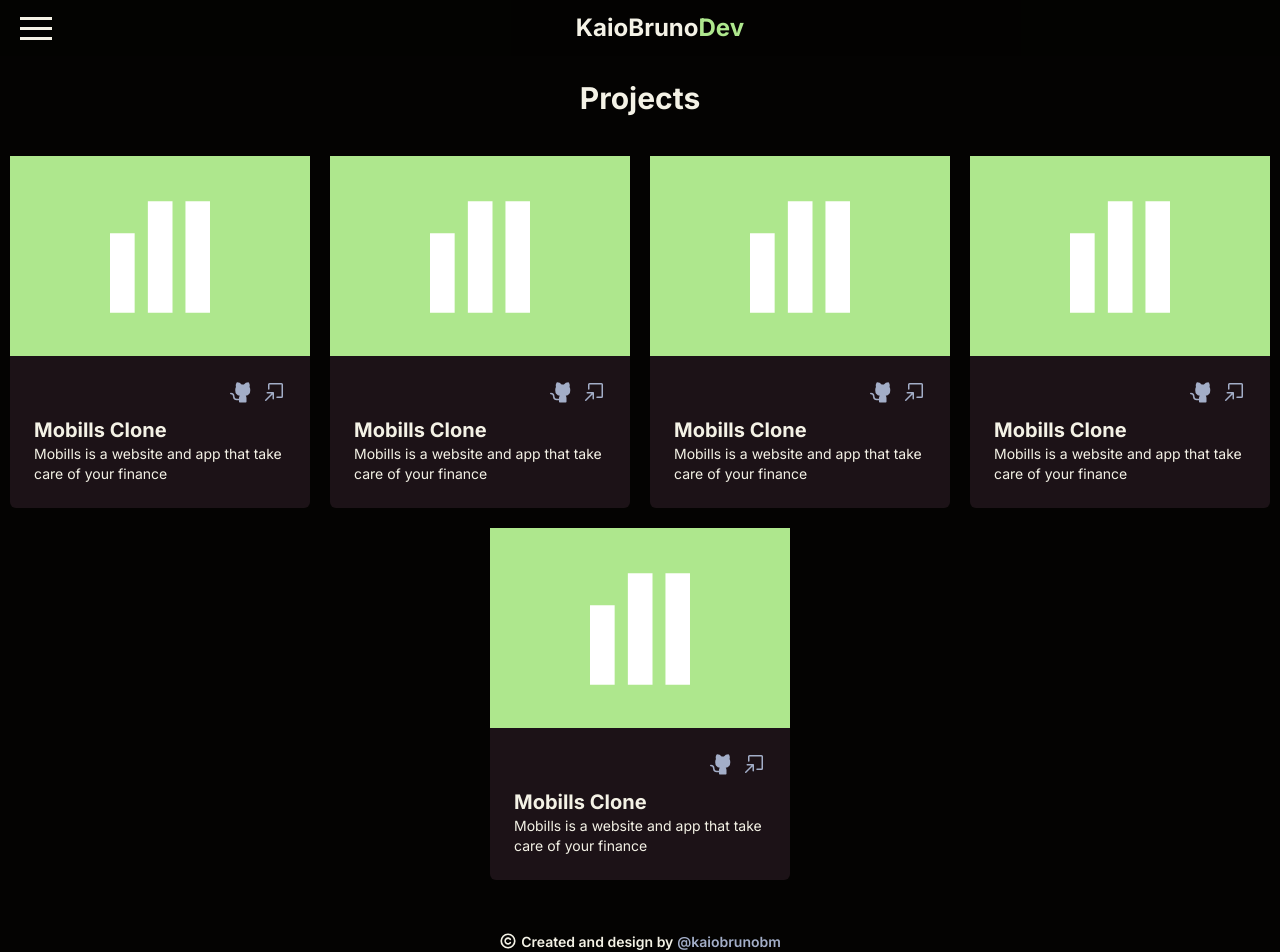
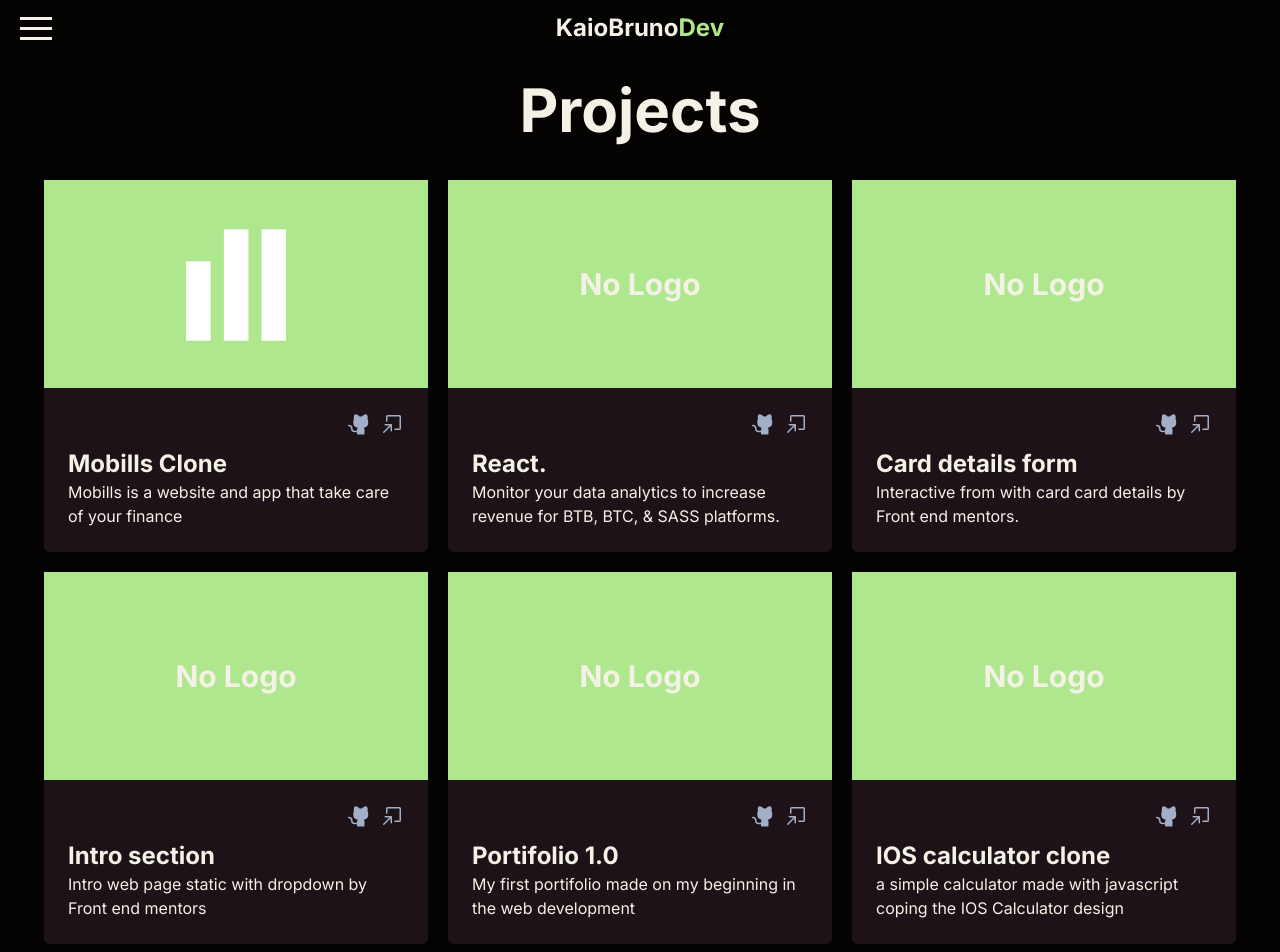
Before and after one commit to kaiobrunobm/kaiobruno-homepage, a Next.js app: page /Projects in a window 1280 px wide. Shown: the top 952 px of the page. Built offline with nearby package versions, Linux system fonts and the light colour scheme.

Commit message:
Projects Section and Animations
Adding a file with the array with the projects and adding the animations, hover and tap effect

```diff
--- a/app/Components/Header.tsx
+++ b/app/Components/Header.tsx
@@ -22,10 +22,10 @@ const Header = () => {
   };
   return (
     <>
-      <header className="h-[7vh] w-full fixed top-0 bg-background/40 flex justify-center items-center p-4 text-very-dark-primary z-20">
+      <header className="h-[7vh] w-full fixed top-0 bg-background/40 backdrop-blur-md flex justify-center items-center p-4 text-very-dark-primary z-20">
         <Link href="/">
           <motion.h1
-            className="w-full font-bold text-2xl ml-10 text-text"
+            className="w-full font-bold text-2xl ml-10 text-text md:ml-0"
             whileTap={{
               scale: 0.9,
               transition: { duration: 0.3 },
@@ -65,22 +65,22 @@ const Header = () => {
             style={{ pointerEvents: isOpen ? "auto" : "none" }}
             className="flex flex-col gap-1 mt-3 bg-white rounded-md text-secondary p-6 text-lg"
           >
+            <Link href="/AboutMe" onClick={() => handleMenu()}>
               <motion.li
                 className="md:hover:bg-slate-200 duration-150 py-2 px-5 rounded-lg"
                 variants={menuOptionsVariant}
               >
-              <Link href="/AboutMe" onClick={() => handleMenu()}>
                 About me
+              </motion.li>
             </Link>
-            </motion.li>
+            <Link href="/Projects" onClick={() => handleMenu()}>
               <motion.li
                 className="md:hover:bg-slate-200 duration-150 py-2 px-5 rounded-lg"
                 variants={menuOptionsVariant}
               >
-              <Link href="/Projects" onClick={() => handleMenu()}>
                 Projects
+              </motion.li>
             </Link>
-            </motion.li>
           </motion.ul>
         </motion.nav>
       </header>
--- a/app/Projects/ProjectCard/ProjectCard.tsx
+++ b/app/Projects/ProjectCard/ProjectCard.tsx
@@ -1,6 +1,7 @@
 "use client";
 import Image from "next/image";
 import { ArrowSquareIn, GithubLogo } from "@phosphor-icons/react";
+import { motion } from "framer-motion";
 
 const ProjectCard = ({
   name,
@@ -13,34 +14,57 @@ const ProjectCard = ({
   description: string;
   htmlUrl: string;
   repoUrl: string;
-  logoUrl: string;
+  logoUrl?: string;
 }) => {
   return (
-    <div className="flex flex-wrap w-[300px] bg-secondary rounded-md text-text">
-      <div className="bg-primary flex-[1_1_200px] h-[200px] flex items-center justify-center">
-        <Image src={logoUrl} alt={`${name} logo`} height={100} width={100} />
+    <div className="flex flex-wrap w-72 lg:w-96  bg-secondary rounded-md text-text">
+      <div className="bg-primary flex-auto h-52 flex items-center justify-center">
+        {logoUrl ? (
+          <Image src={logoUrl} alt={`${name} logo`} height={100} width={100} />
+        ) : (
+          <h1 className="font-bold text-3xl">No Logo</h1>
+        )}
       </div>
-      <div className="flex-[2_1_300px] p-6">
+      <div className="flex-auto p-6">
         <div className="flex items-center justify-end gap-2 mb-3">
-          <a
+          <motion.a
             href={repoUrl}
             target="_blank"
             rel="noopener noreferrer"
             className="text-accent"
+            whileHover={{
+              y: -3,
+              transition: { duration: 0.2 },
+            }}
           >
             <GithubLogo size={24} weight="fill" />
-          </a>
-          <a
+          </motion.a>
+          <motion.a
             href={htmlUrl}
             target="_blank"
             rel="noopener noreferrer"
             className="text-accent"
+            whileHover={{
+              y: -3,
+              x: 3,
+              transition: { duration: 0.2 },
+            }}
+            whileTap={{
+              y: 0,
+              x: 0,
+              transition: { duration: 0.2 },
+            }}
           >
             <ArrowSquareIn size={24} />
-          </a>
+          </motion.a>
         </div>
-        <h2 className="font-bold text-xl">{name}</h2>
-        <p className="text-sm">{description}</p>
+        <h2 className="font-bold text-xl md:text-2xl">{name}</h2>
+        <p
+          className="text-sm lg:text-base
+        "
+        >
+          {description}
+        </p>
       </div>
     </div>
   );
--- /dev/null
+++ b/app/Projects/Projects/Projects.tsx
@@ -0,0 +1,31 @@
+"use client";
+import ProjectCard from "../ProjectCard/ProjectCard";
+import { projects } from "../projects";
+
+interface project {
+  id: number;
+  name: string;
+  description: string;
+  logoUrl?: string;
+  htmlUrl: string;
+  repoUrl: string;
+}
+
+const Projects = () => {
+  return (
+    <div className="h-full flex flex-wrap justify-center items-center gap-5">
+      {projects.map((project: project) => (
+        <ProjectCard
+          key={project.id}
+          name={project.name}
+          description={project.description}
+          logoUrl={project?.logoUrl}
+          htmlUrl={project.htmlUrl}
+          repoUrl={project.repoUrl}
+        />
+      ))}
+    </div>
+  );
+};
+
+export default Projects;
--- a/app/Projects/page.tsx
+++ b/app/Projects/page.tsx
@@ -1,55 +1,14 @@
-import ProjectCard from "./ProjectCard/ProjectCard";
-
-interface project {
-  name: string;
-  description: string;
-  logoUrl: string;
-  htmlUrl: string;
-  repoUrl: string;
-}
+import Projects from "./Projects/Projects";
+import { projects as projectsObject } from "./projects";
 
 const page = () => {
   return (
     <main className="h-full w-full pt-20 pb-10">
       <section className="h-full flex flex-col justify-center items-center">
-        <h1 className="font-bold text-3xl pb-10 text-text">Projects</h1>
-        <div className="h-full flex flex-wrap justify-center items-center gap-5">
-          <ProjectCard
-            name="Mobills Clone"
-            description="Mobills is a website and app that take care of your finance"
-            logoUrl="/mobills-md-logo.svg"
-            htmlUrl="https://mobills-clone.vercel.app/"
-            repoUrl="https://github.com/kaiobrunobm/mobills-clone"
-          />
-          <ProjectCard
-            name="Mobills Clone"
-            description="Mobills is a website and app that take care of your finance"
-            logoUrl="/mobills-md-logo.svg"
-            htmlUrl="https://mobills-clone.vercel.app/"
-            repoUrl="https://github.com/kaiobrunobm/mobills-clone"
-          />
-          <ProjectCard
-            name="Mobills Clone"
-            description="Mobills is a website and app that take care of your finance"
-            logoUrl="/mobills-md-logo.svg"
-            htmlUrl="https://mobills-clone.vercel.app/"
-            repoUrl="https://github.com/kaiobrunobm/mobills-clone"
-          />
-          <ProjectCard
-            name="Mobills Clone"
-            description="Mobills is a website and app that take care of your finance"
-            logoUrl="/mobills-md-logo.svg"
-            htmlUrl="https://mobills-clone.vercel.app/"
-            repoUrl="https://github.com/kaiobrunobm/mobills-clone"
-          />
-          <ProjectCard
-            name="Mobills Clone"
-            description="Mobills is a website and app that take care of your finance"
-            logoUrl="/mobills-md-logo.svg"
-            htmlUrl="https://mobills-clone.vercel.app/"
-            repoUrl="https://github.com/kaiobrunobm/mobills-clone"
-          />
-        </div>
+        <h1 className="font-bold text-3xl pb-10 text-text md:text-6xl">
+          Projects
+        </h1>
+        <Projects />
       </section>
     </main>
   );
--- /dev/null
+++ b/app/Projects/projects.js
@@ -0,0 +1,54 @@
+export const projects = [
+  {
+    id: 1,
+    name: "Mobills Clone",
+    description: "Mobills is a website and app that take care of your finance",
+    logoUrl: "/logos/mobills-md-logo.svg",
+    htmlUrl: "https://mobills-clone.vercel.app/",
+    repoUrl: "https://github.com/kaiobrunobm/mobills-clone",
+  },
+  {
+    id: 2,
+    name: "React.",
+    description:
+      "Monitor your data analytics to increase revenue for BTB, BTC, & SASS platforms.",
+    logoUrl: "",
+    htmlUrl: "https://full-app-tutorial.vercel.app/",
+    repoUrl: "https://github.com/kaiobrunobm/full-app-tutorial",
+  },
+  {
+    id: 3,
+    name: "Card details form",
+    description:
+      "Interactive from with card card details by Front end mentors.",
+    logoUrl: "",
+    htmlUrl: "https://interactive-card-details-form-bay.vercel.app/",
+    repoUrl: "https://github.com/kaiobrunobm/interactive-card-details-form",
+  },
+  {
+    id: 4,
+    name: "Intro section",
+    description: "Intro web page static with dropdown by Front end mentors",
+    logoUrl: "",
+    htmlUrl: "https://intro-section-with-dropdown-b21e.vercel.app/",
+    repoUrl: "https://github.com/kaiobrunobm/intro-section-with-dropdown",
+  },
+  {
+    id: 5,
+    name: "Portifolio 1.0",
+    description:
+      "My first portifolio made on my beginning in the web development",
+    logoUrl: "",
+    htmlUrl: "https://kaiobrunobm.github.io/portfolio/",
+    repoUrl: "https://github.com/kaiobrunobm/portfolio",
+  },
+  {
+    id: 6,
+    name: "IOS calculator clone",
+    description:
+      "a simple calculator made with javascript coping the IOS Calculator design",
+    logoUrl: "",
+    htmlUrl: "https://kaiobrunobm.github.io/ios-calculator/",
+    repoUrl: "https://github.com/kaiobrunobm/ios-calculator",
+  },
+];
--- a/app/page.tsx
+++ b/app/page.tsx
@@ -1,17 +1,31 @@
+"use client";
 import Header from "./Components/Header";
 import Footer from "./Components/Footer";
+import { motion } from "framer-motion";
 
 const Home = () => {
   return (
     <main className="h-[94vh] w-full">
-      <section className="h-full p-3 flex flex-col items-center justify-center">
-        <p className="max-w-md text-center text-xl font-bold text-text">
-          <div className="text-3xl mb-3 text-primary">
+      <motion.section className="h-full p-3 flex flex-col items-center justify-center">
+        <motion.p
+          className="max-w-md text-center text-xl font-bold text-text md:text-2xl md:max-w-lg lg:3xl lg:max-w-2xl"
+          initial={{ opacity: 0, x: -200 }}
+          animate={{
+            opacity: 1,
+            x: 0,
+          }}
+          transition={{
+            type: "spring",
+            restSpeed: 0.3,
+          }}
+        >
+          <motion.span className="text-3xl mb-3 text-primary md:text-5xl lg:text-7xl">
             Hi I&apos;m Kaio Bruno
-          </div>
+            <br />
+          </motion.span>
           A junior web developer passionate with technology, art and the world!
-        </p>
-      </section>
+        </motion.p>
+      </motion.section>
     </main>
   );
 };
```
Also changed, not shown: app/AboutMe/page.tsx (+137 -28 lines), public/logos/mobills-md-logo.svg (renamed from public/mobills-md-logo.svg). Lines whose indentation alone changed are shown as unchanged.
